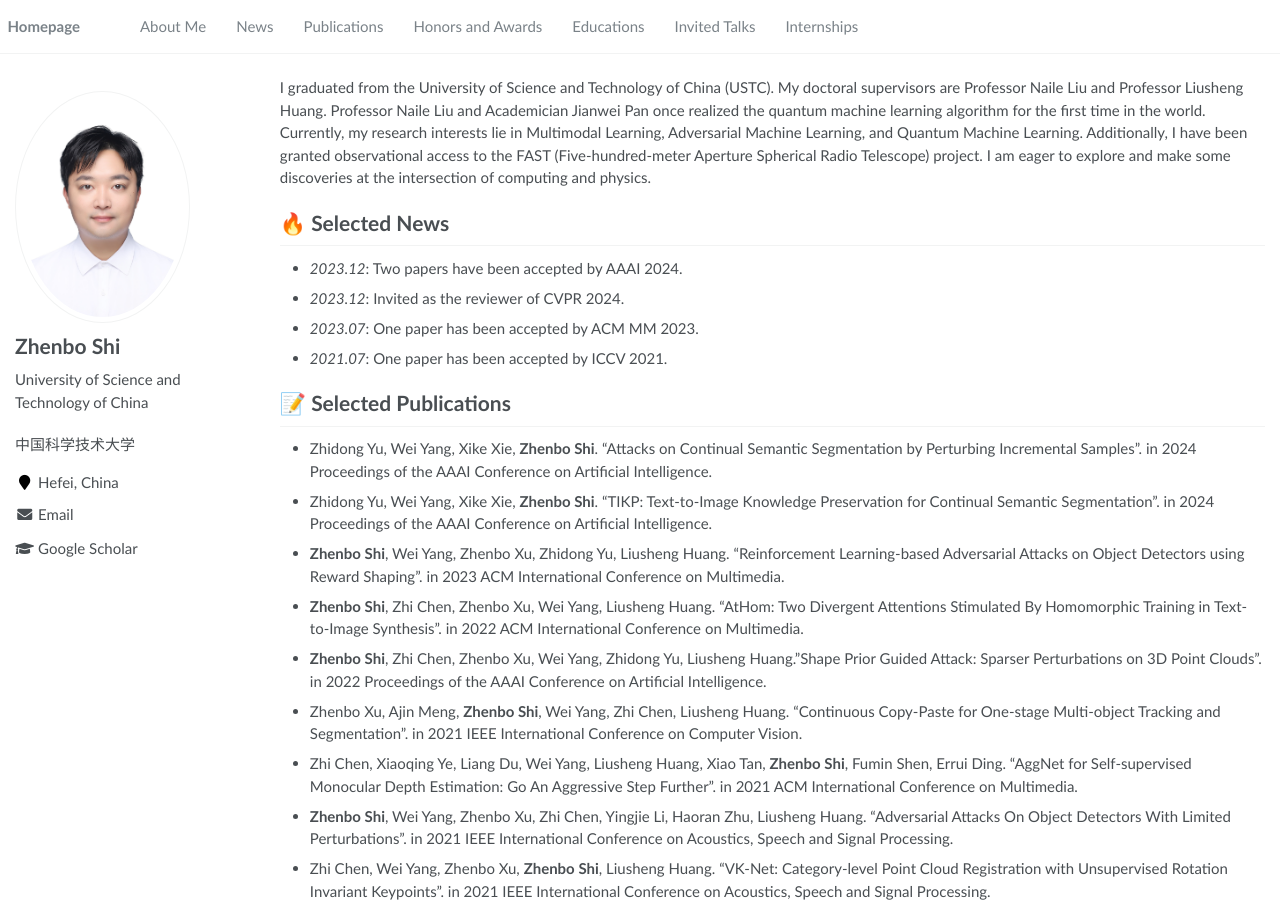
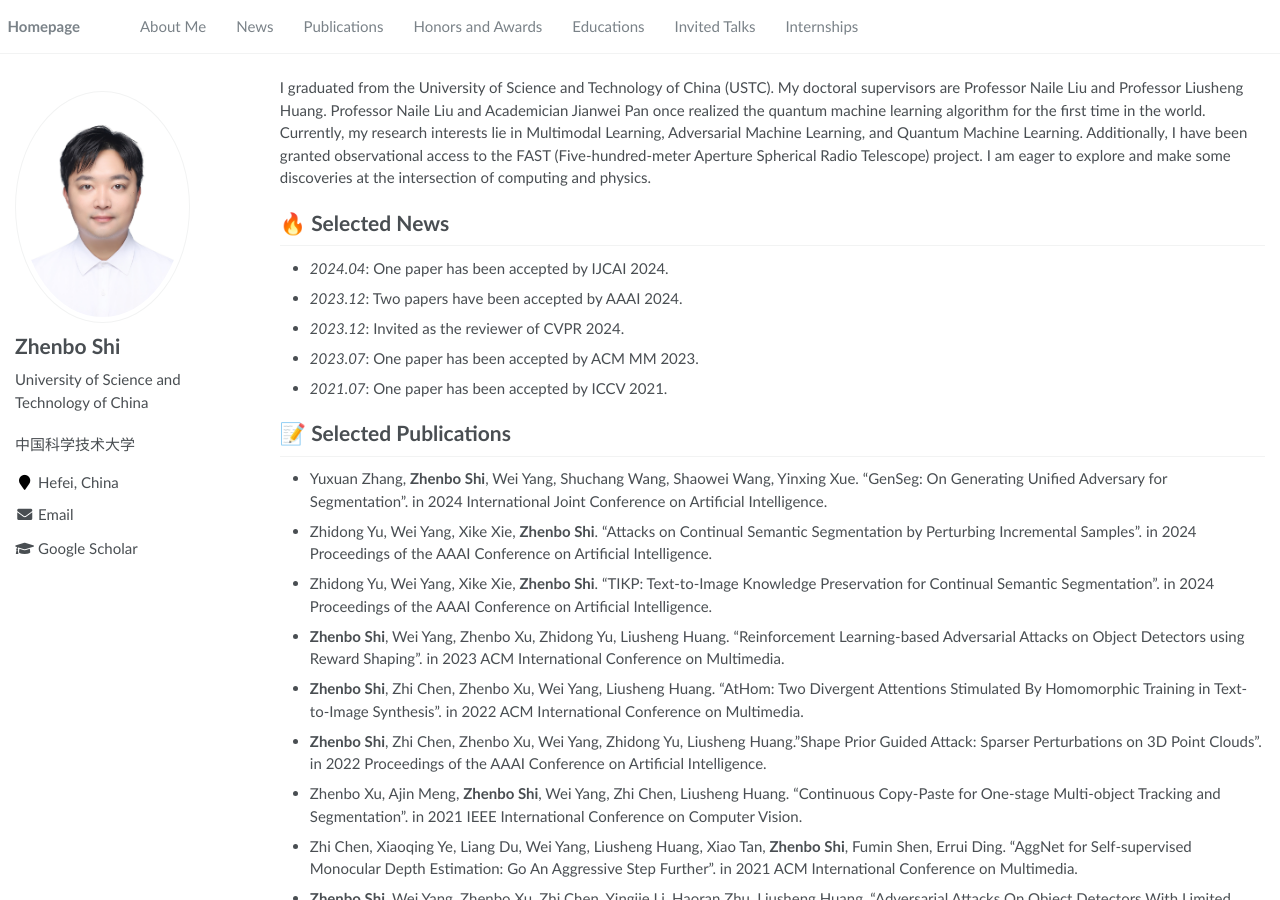
Before and after one commit to shizhenbo/shizhenbo.github.io, a Jekyll site: the page built from _pages/about.md, in a window 1280 px wide and 900 px high. Built offline with Jekyll 4.4.1, drawn with Linux system fonts in a browser that asks for light colours.

Commit message:
Update about.md

```diff
--- a/_pages/about.md
+++ b/_pages/about.md
@@ -18,6 +18,7 @@ Currently, my research interests lie in Multimodal Learning, Adversarial Machine
 
 # 🔥 Selected News
 
+- *2024.04*: One paper has been accepted by IJCAI 2024.
 - *2023.12*: Two papers have been accepted by AAAI 2024.
 - *2023.12*: Invited as the reviewer of CVPR 2024.
 - *2023.07*: One paper has been accepted by ACM MM 2023.
@@ -25,6 +26,7 @@ Currently, my research interests lie in Multimodal Learning, Adversarial Machine
 
 # 📝 Selected Publications
 
+- Yuxuan Zhang, **Zhenbo Shi**, Wei Yang, Shuchang Wang, Shaowei Wang, Yinxing Xue. "GenSeg: On Generating Unified Adversary for Segmentation". in 2024 International Joint Conference on Artificial Intelligence.
 - Zhidong Yu, Wei Yang, Xike Xie, **Zhenbo Shi**. "Attacks on Continual Semantic Segmentation by Perturbing Incremental Samples". in 2024 Proceedings of the AAAI Conference on Artificial Intelligence.
 - Zhidong Yu, Wei Yang, Xike Xie, **Zhenbo Shi**. "TIKP: Text-to-Image Knowledge Preservation for Continual Semantic Segmentation". in 2024 Proceedings of the AAAI Conference on Artificial Intelligence.
 - **Zhenbo Shi**, Wei Yang, Zhenbo Xu, Zhidong Yu, Liusheng Huang. "Reinforcement Learning-based Adversarial Attacks on Object Detectors using Reward Shaping". in 2023 ACM International Conference on Multimedia.
```
